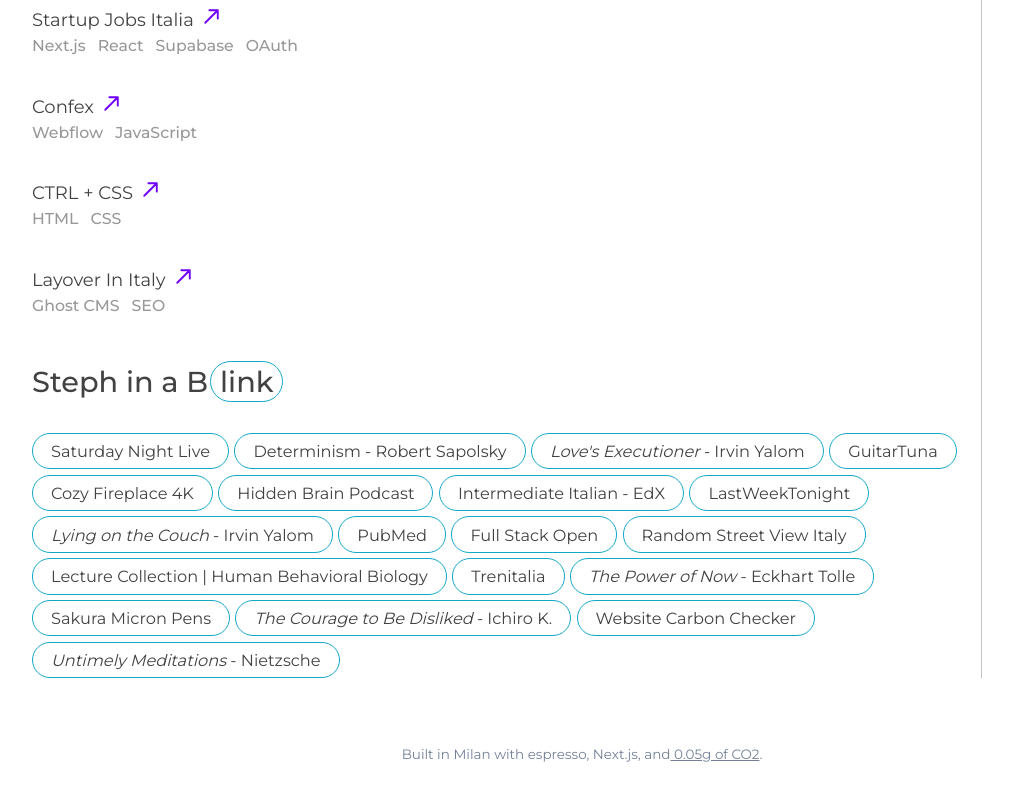
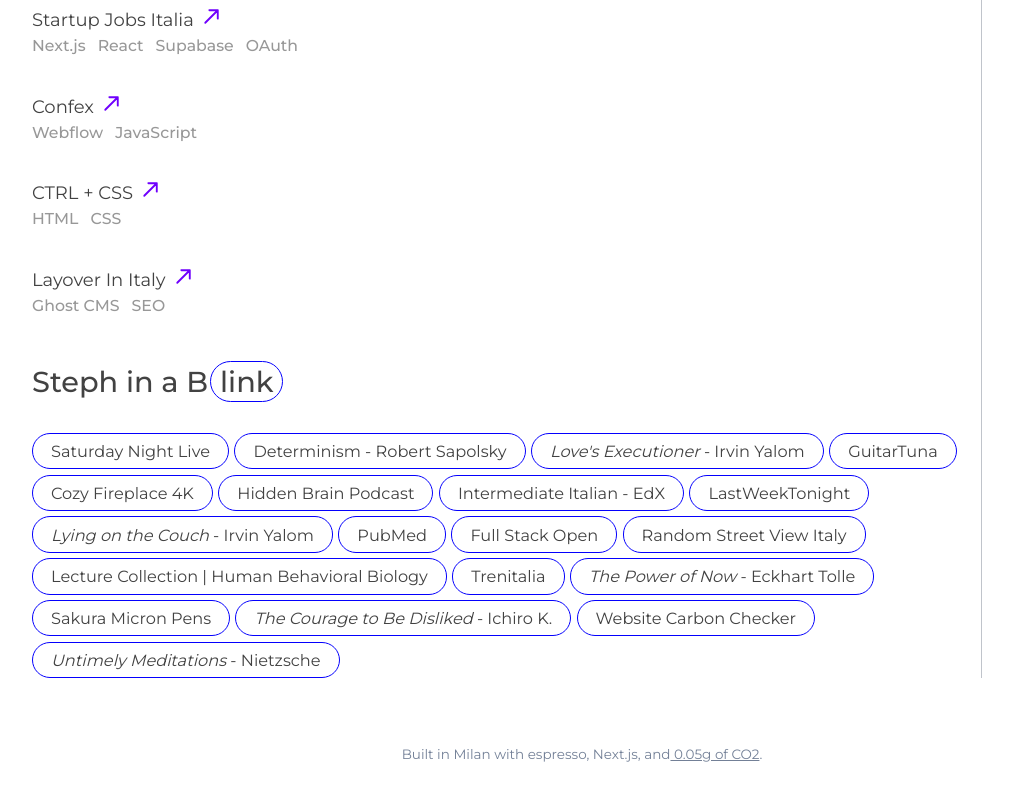
Before and after one commit to sgiori11/portfolio-current, a Next.js app: page / in a window 1280 px wide. Shown: the part 1595-2395 px from the top of the page, without its empty margins (58-1071 px from the left). Built offline with nearby package versions, Linux system fonts and the light colour scheme.

Commit message:
color theory

```diff
--- a/src/app/styles/Collage.module.css
+++ b/src/app/styles/Collage.module.css
@@ -13,7 +13,7 @@
 }
 
 .container h2 span {
-    border: 1px solid rgb(19, 167, 200);
+    border: 1px solid #0500FD;
     border-radius: 2rem;
     padding: 0.1rem 0.5rem;
     margin-left: 2px;
@@ -26,7 +26,7 @@
     justify-content: space-between;
     font-size: 0.9rem;
     font-weight: 400;
-    border: 1px solid rgb(19, 167, 200);
+    border: 1px solid #0500FD;
     border-radius: 1rem;
     padding: 0.4rem 1rem;
     background-color: none;
@@ -51,7 +51,7 @@
 }
 
 .container a:hover {
-    background-color: rgb(217, 248, 255);
+    background-color: #ededff;
     color: black;
     transition: background-color 0.3s ease;
 }
```
